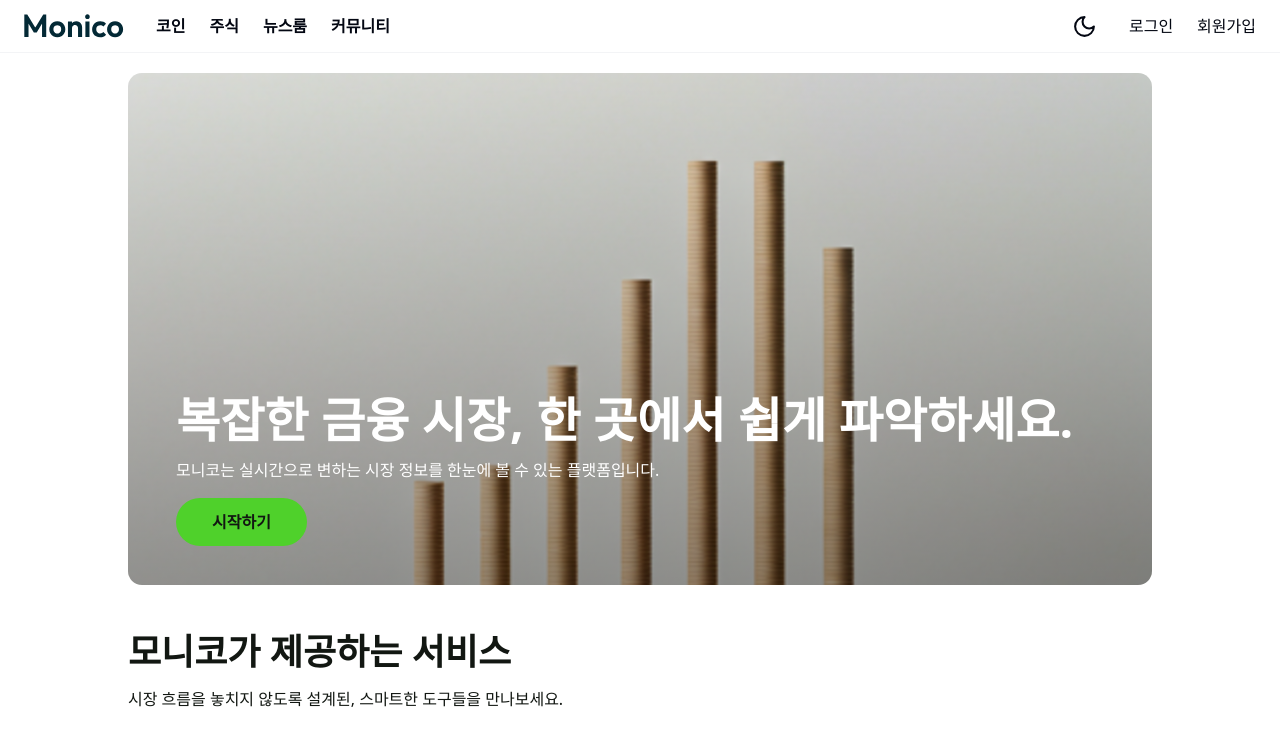
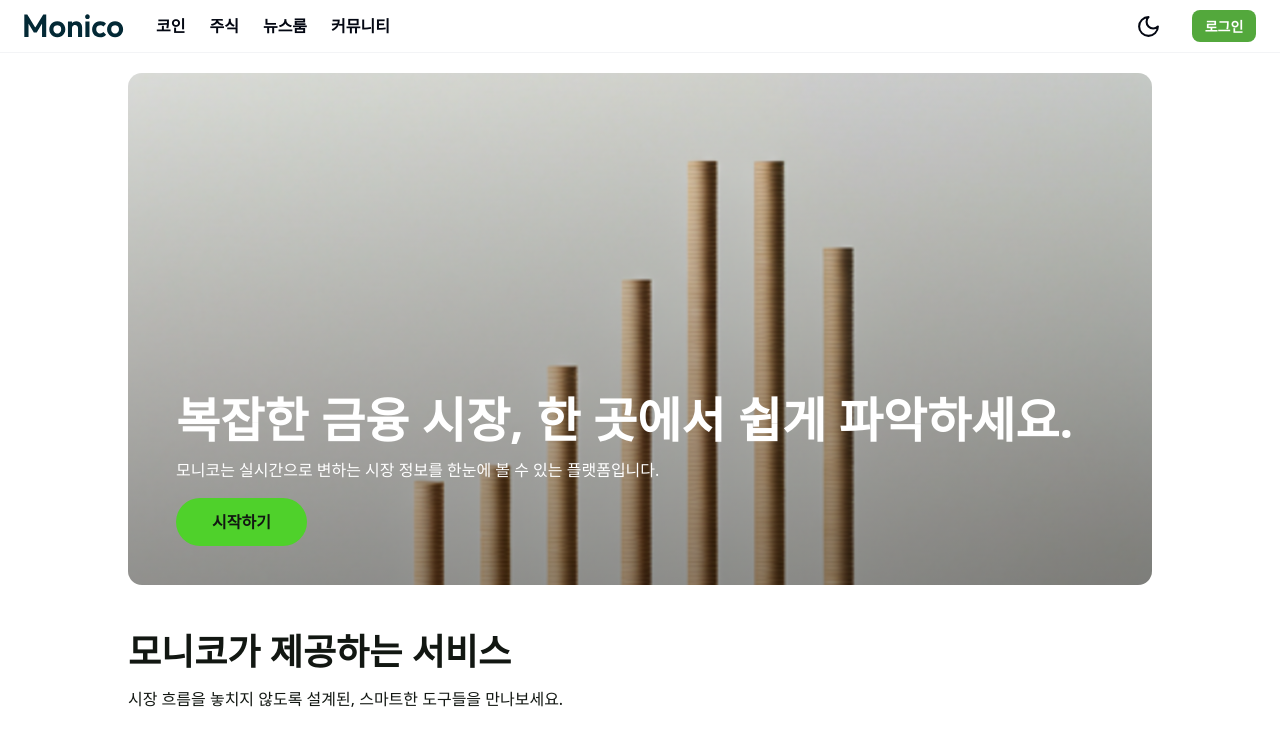
Before and after one commit to kkyuheak/monico, a Next.js app: page / in a window 1280 px wide. Shown: the top 751 px of the page. Built offline with nearby package versions, Linux system fonts and the light colour scheme; no server answers; a web font is replaced by a local one.

Commit message:
fix: 로그인/회원가입 버튼 -> 로그인 버튼 통합

```diff
--- a/src/components/rootLayout/header.tsx
+++ b/src/components/rootLayout/header.tsx
@@ -19,6 +19,7 @@
 import { useTheme } from "next-themes";
 import { Moon, Sun } from "lucide-react";
 import { useEffect, useState } from "react";
+import SimpleButton from "../common/buttons/SimpleButton";
 
 // 메뉴
 const HEADER_MENU = [
@@ -144,18 +145,14 @@
         <ul className="flex gap-6 text-[16px] items-center">
           {!userInfoLoading ? (
             !userInfo ? (
-              <>
-                <li className="cursor-pointer">
-                  <Link href={"/login"} className="block">
-                    로그인
-                  </Link>
-                </li>
-                <li className="cursor-pointer">
-                  <Link href={"/signup"} className="block">
-                    회원가입
-                  </Link>
-                </li>
-              </>
+              <li className="cursor-pointer">
+                <SimpleButton
+                  onClick={() => router.push("/login")}
+                  css="bg-[#53a83c] w-[64px] h-[32px] rounded-[8px] text-[14px] text-white"
+                >
+                  로그인
+                </SimpleButton>
+              </li>
             ) : (
               <>
                 <li className="flex items-center">
```
